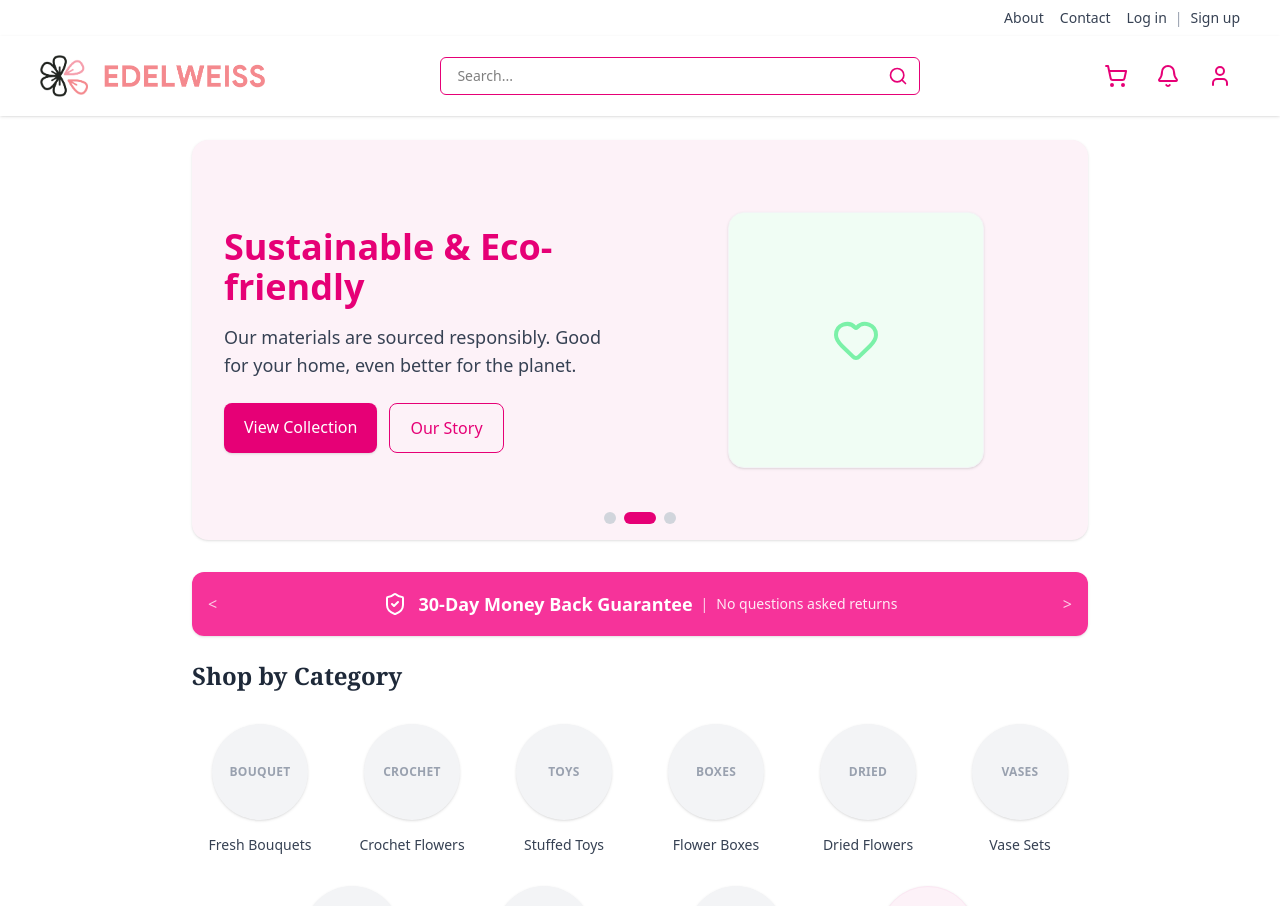
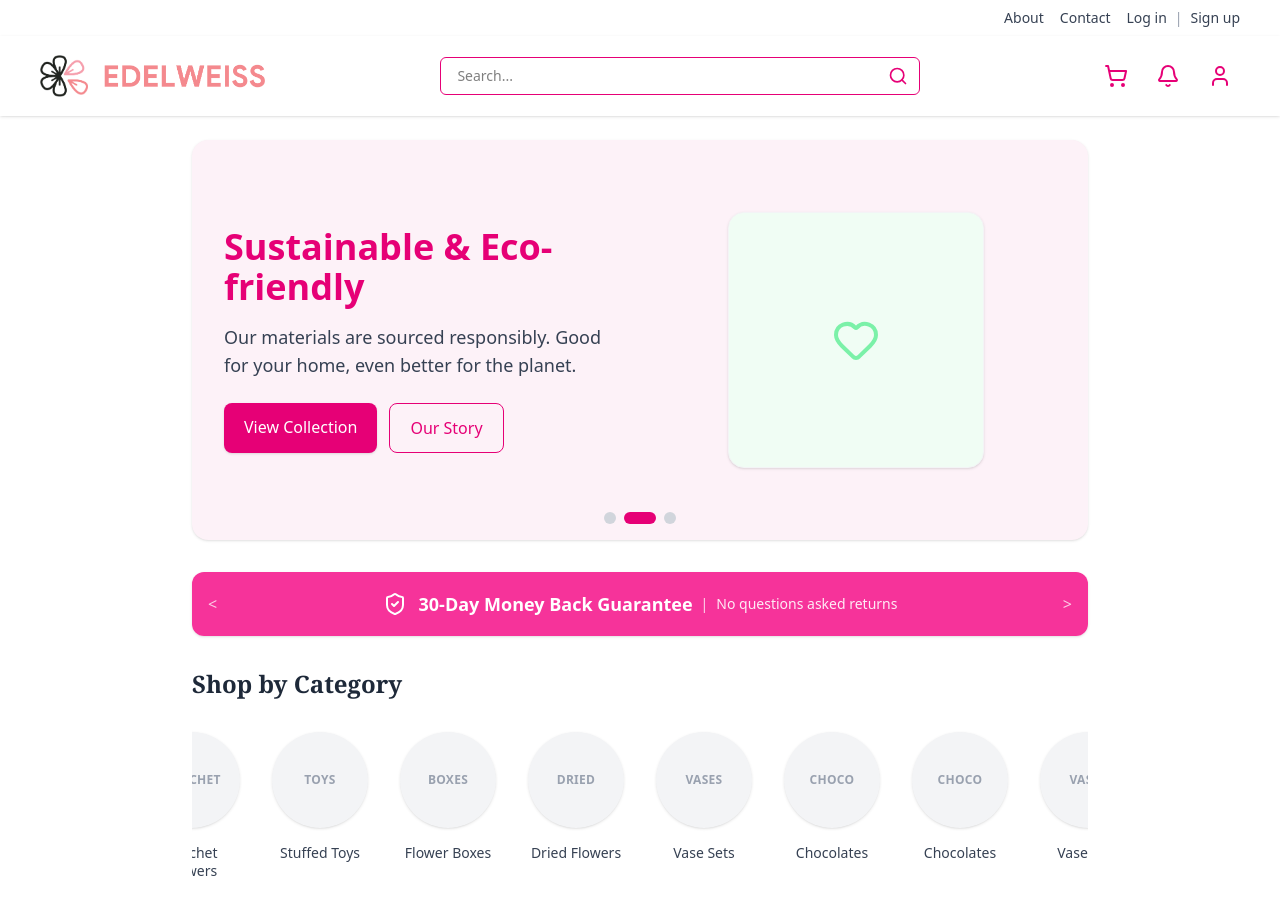
Before and after one commit to Sambilaycord/Edelweiss-Web, a React (Vite) app: page / in a window 1280 px wide. Shown: the top 906 px of the page. Built offline with nearby package versions, Linux system fonts and the light colour scheme.

Commit message:
nvm, naguba ang category grid, balikan nalang nako na

```diff
--- a/src/components/home/CategoryGrid.tsx
+++ b/src/components/home/CategoryGrid.tsx
@@ -16,48 +16,31 @@ const CategoryCircles = () => {
   ];
 
   return (
-    <section className="relative group py-6">
+    <section className="relative py-8 mx-auto">
       <h2 className="text-2xl font-bold text-gray-800 mb-6 font-serif">
         Shop by Category
       </h2>
-
-      {/* Layout:
-        - flex: Aligns items in a row
-        - gap-4 md:gap-8: Adds space between the floating circles (tighter on mobile, wider on desktop)
-        - overflow-x-auto: Enables horizontal scrolling
-      */}
-      <div className=" flex flex-wrap items-start justify-center gap-4 md:gap-8 p-2">
-
-        {/* 1. Map through the first 7 categories */}
+      <div className="flex items-start justify-center gap-4 md:gap-8 overflow-x-auto scrollbar-hide p-2">
         {categories.map((cat) => (
           <a
             key={cat.id}
             href="#"
-            className="group flex flex-col items-center flex-1 min-w-[100px] max-w-[160px] gap-4"
+            className="group flex flex-col items-center flex-shrink-0 w-20 md:w-24 gap-4"
           >
-            {/* Circular Image Placeholder
-                - rounded-full: Makes it a perfect circle
-                - hover:ring: Adds a pink ring when hovered (like Instagram)
-            */}
             <div className="w-20 h-20 md:w-24 md:h-24 rounded-full bg-gray-100 flex items-center justify-center text-gray-400 group-hover:bg-white group-hover:text-pink-500 group-hover:ring-2 group-hover:ring-pink-500 group-hover:ring-offset-2 transition-all duration-300 shadow-sm">
               <span className="text-[10px] md:text-xs font-bold uppercase tracking-wide">
                 {cat.placeholder}
               </span>
             </div>
-
-            {/* Label (Bottom) */}
             <span className="text-xs md:text-sm font-medium text-gray-700 text-center leading-tight group-hover:text-pink-600 transition-colors line-clamp-2">
               {cat.name}
             </span>
           </a>
         ))}
-
-        {/* 2. The "More Categories" Button (Always at the end) */}
         <a
           href="/categories"
-          className="group flex flex-col items-center flex-1 min-w-[100px] max-w-[160px] gap-3"
+          className="group flex flex-col items-center flex-shrink-0 w-20 md:w-24 gap-3"
         >
-          {/* Circle styling specific for the 'More' button */}
           <div className="w-20 h-20 md:w-24 md:h-24 rounded-full bg-pink-50 flex items-center justify-center text-pink-600 group-hover:bg-pink-600 group-hover:text-white group-hover:ring-2 group-hover:ring-pink-600 group-hover:ring-offset-2 transition-all duration-300 shadow-sm border border-pink-100">
             <Grid className="w-6 h-6 md:w-8 md:h-8" />
           </div>
```
